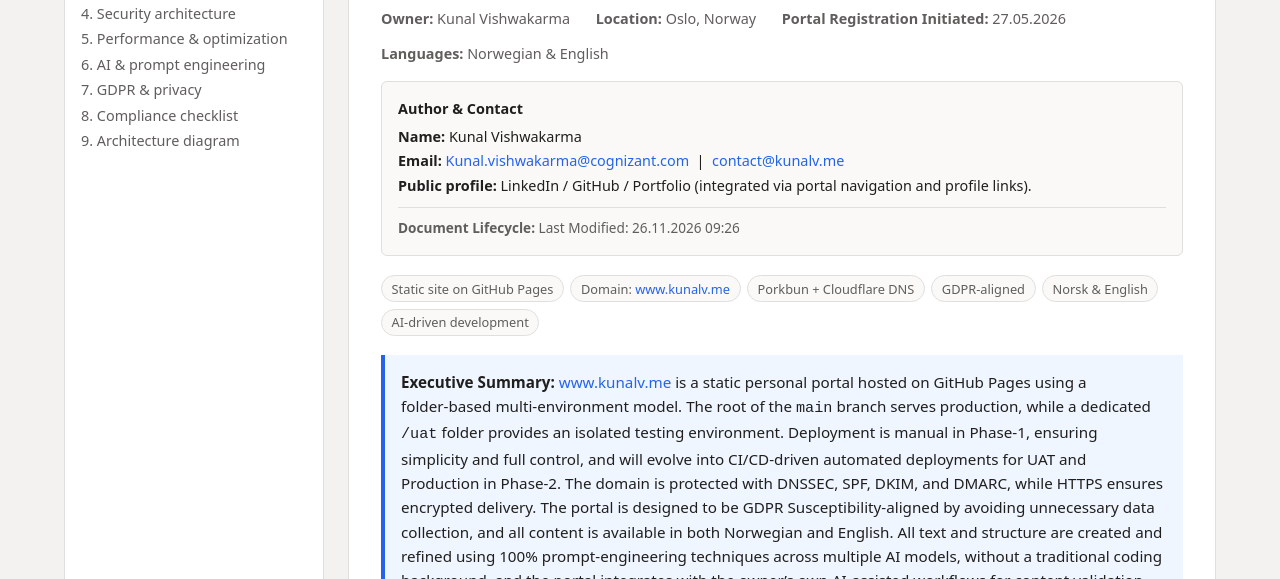
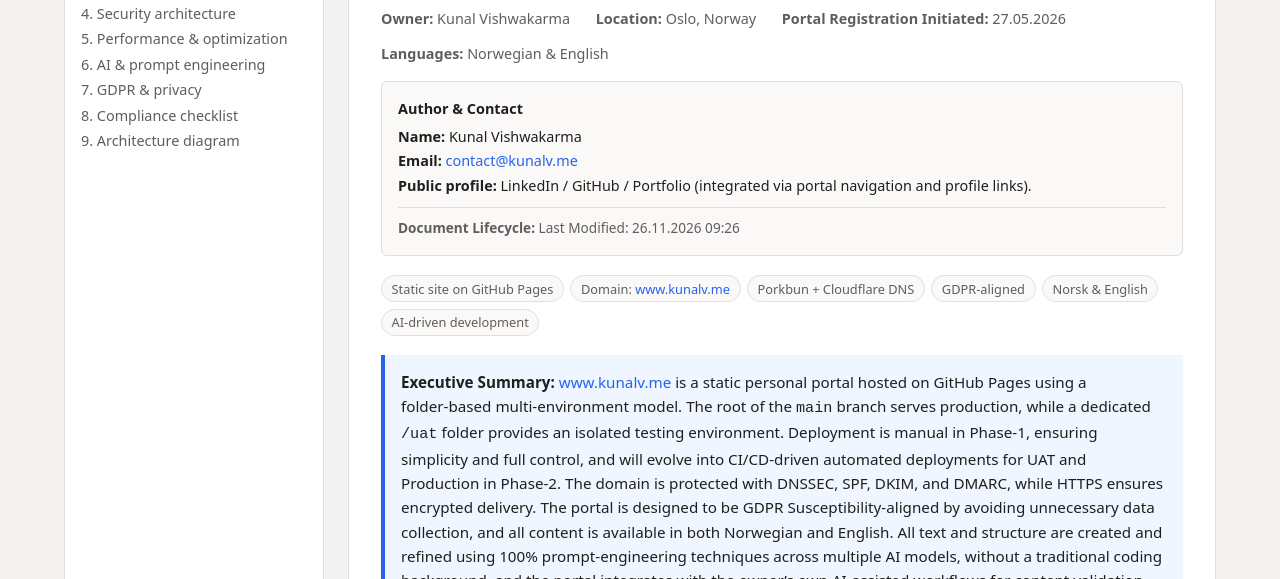
Before and after one commit to Kunalvishwakarma/kunalv.me, a plain HTML site: page uat/Case Study.html in a window 1280 px wide. Shown: the part 221-800 px from the top of the page. Drawn offline with Linux system fonts and the light colour scheme.

Commit message:
Remove former employer email from public case study

```diff
--- a/uat/Case Study.html
+++ b/uat/Case Study.html
@@ -334,7 +334,7 @@
           <div class="author-card-row"><strong>Name:</strong> Kunal Vishwakarma</div>
           <div class="author-card-row">
             <strong>Email:</strong>
-            <a href="mailto:Kunal.vishwakarma@cognizant.com">Kunal.vishwakarma@cognizant.com</a> &nbsp;|&nbsp;
+
             <a href="mailto:contact@kunalv.me">contact@kunalv.me</a>
           </div>
           <div class="author-card-row">
```
